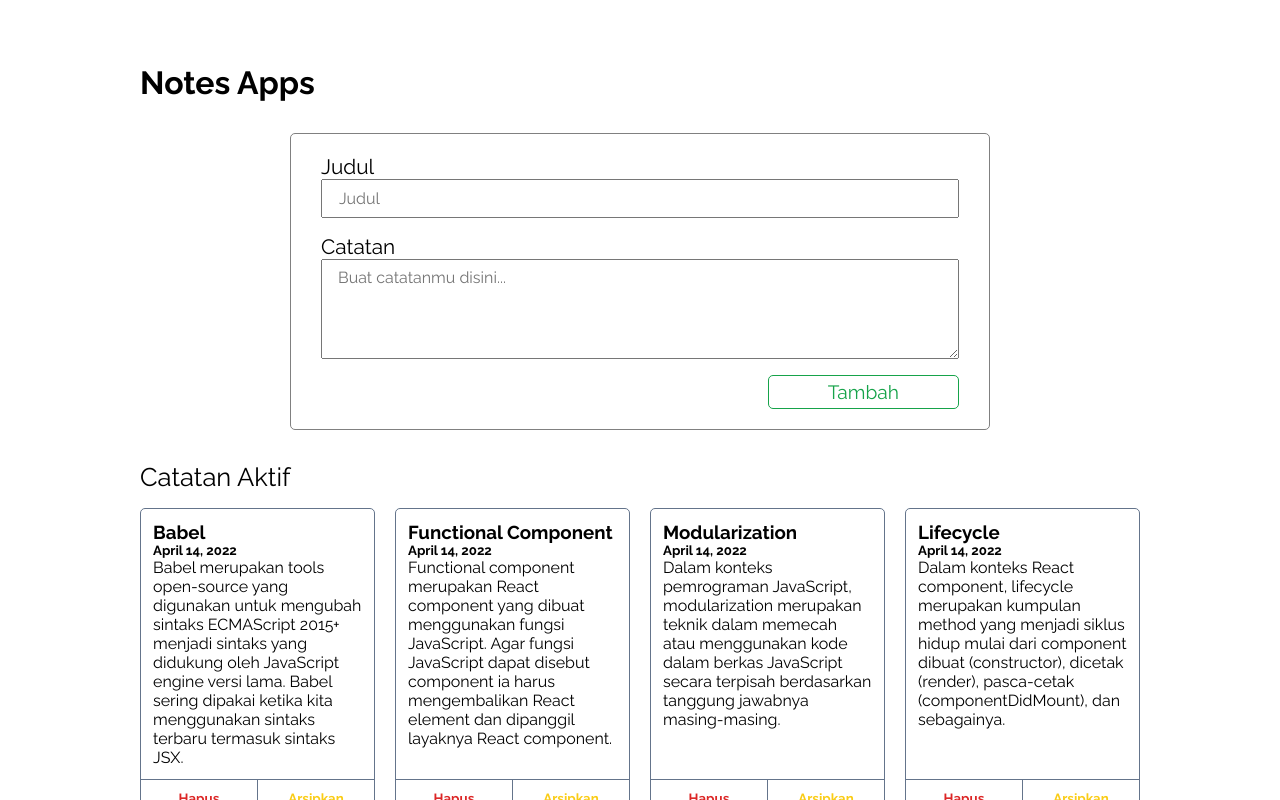
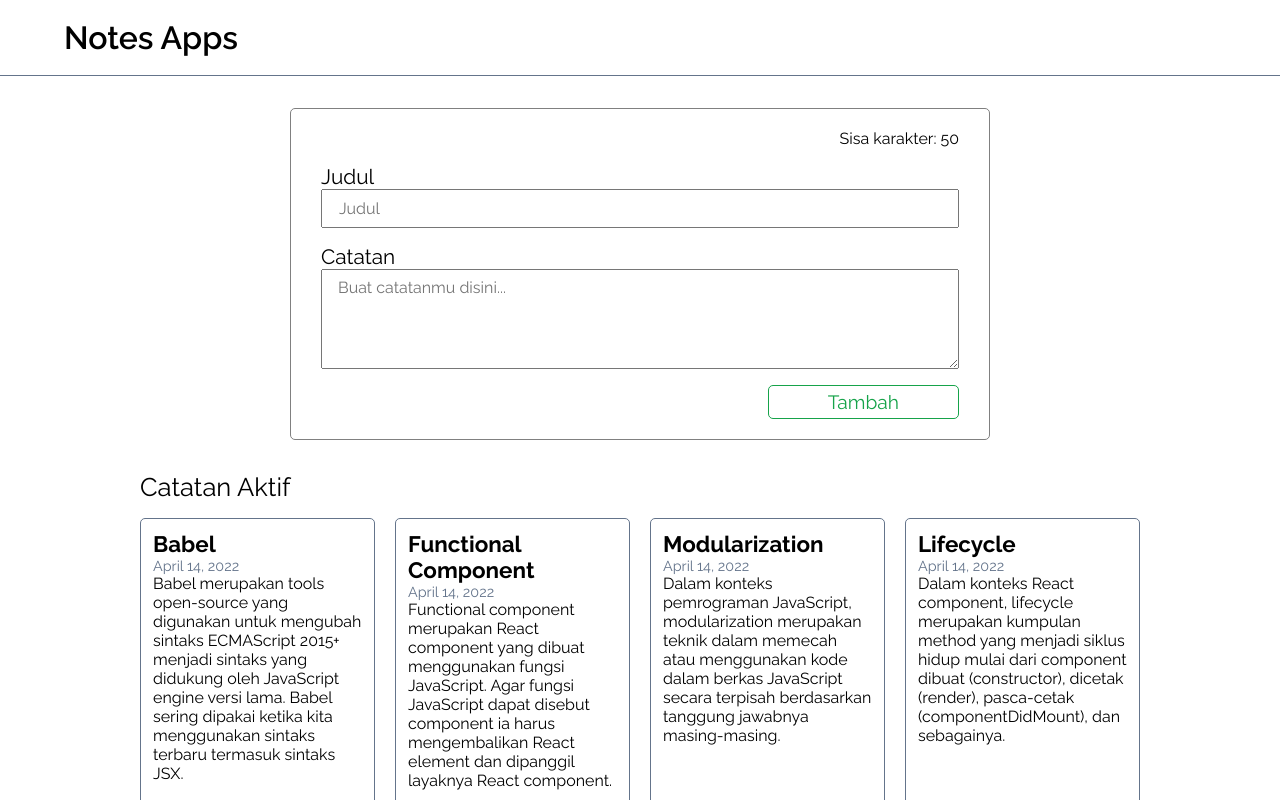
Before and after one commit to DhiaurrahmanRaziqRamadhan/personal-notes-apps, a React (Vite) app: page / in a window 1280 px wide. Shown: the top 800 px of the page. Built offline with nearby package versions, Linux system fonts and the light colour scheme.

Commit message:
menambahkan fitur limit judul

```diff
--- /dev/null
+++ b/src/component/Navbar.jsx
@@ -0,0 +1,13 @@
+import React from "react";
+
+function Navbar() {
+  return (
+    <header className="navbar">
+      <div className="title-navbar">
+        <p>Notes Apps</p>
+      </div>
+    </header>
+  )
+}
+
+export default Navbar
--- a/src/component/NotesApps.jsx
+++ b/src/component/NotesApps.jsx
@@ -2,6 +2,7 @@ import React from "react";
 import { formatDate, formattedData } from "../utils/data";
 import NotesInput from "./NotesInput";
 import NotesList from "./NotesList";
+import Navbar from "./Navbar";
 
 class NotesApps extends React.Component {
   constructor(props) {
@@ -59,9 +60,11 @@ class NotesApps extends React.Component {
 
     return (
       <div className="notes-apps">
-        <h1>Notes Apps</h1>
-        <NotesInput addNotes={this.onAddNotesHandler} />
-        <NotesList activeNotes={activeNotes} archivedNotes={archivedNotes} onDelete={this.onDeleteHandler} onToggleArchived={this.onToggleArchived}/>
+        <Navbar/>
+        <div className="content">
+          <NotesInput addNotes={this.onAddNotesHandler} />
+          <NotesList activeNotes={activeNotes} archivedNotes={archivedNotes} onDelete={this.onDeleteHandler} onToggleArchived={this.onToggleArchived}/>
+        </div>
       </div>
     );
   }
--- a/src/component/NotesCards.jsx
+++ b/src/component/NotesCards.jsx
@@ -6,9 +6,9 @@ function NotesCards({ title, body, createdAt, archived, id, onDelete, onToggleAr
   return (
     <div className="notes-card" >
       <div className="notes-content">
-        <h3>{title}</h3>
-        <h5>{createdAt}</h5>
-        <p>{body}</p>
+        <p className="title-content">{title}</p>
+        <p className="date-content">{createdAt}</p>
+        <p className="body-content">{body}</p>
       </div>
       <div className="notes-btn">
         <DeleteButton id={id} onDelete={onDelete}/>
--- a/src/component/NotesInput.jsx
+++ b/src/component/NotesInput.jsx
@@ -15,11 +15,14 @@ class NotesInput extends React.Component {
   }
 
   onTitleChangeEventListener(e) {
-    this.setState(() => {
-      return {
-        title: e.target.value,
-      }
-    })
+    const inputValue = e.target.value;
+
+    // Batasi panjang judul tidak lebih dari 50 karakter
+    if (inputValue.length <= 50) {
+      this.setState({
+        title: inputValue,
+      });
+    }
   }
 
   onBodyChangeEventListener(e) {
@@ -36,10 +39,13 @@ class NotesInput extends React.Component {
   }
 
   render() {
+    const remainingCharacters = 50 - this.state.title.length;
+
     return (
       <form className="notes-input" onSubmit={this.onSubmitEventListener}>
+        <label><p className="sisaKarakter">Sisa karakter: {remainingCharacters}</p></label>
         <label htmlFor="judul">Judul</label>
-        <input type="text" placeholder="Judul" value={this.state.title} onChange={this.onTitleChangeEventListener} id="judul" required/>
+        <input type="text" placeholder="Judul" value={this.state.title} onChange={this.onTitleChangeEventListener} id="judul"  maxLength="50" required/>
         <label htmlFor="catatan">Catatan</label>
         <textarea id="catatan" value={this.state.body} onChange={this.onBodyChangeEventListener} placeholder="Buat catatanmu disini..."></textarea>
         <button className="inputBtn" type="submit">Tambah</button>
--- a/src/component/NotesSearch.jsx
+++ /dev/null
@@ -1 +0,0 @@
-import React from "react";
--- a/src/styles/style.css
+++ b/src/styles/style.css
@@ -6,8 +6,12 @@
 }
 
 .notes-apps {
-  margin: 4rem auto;
+  margin: 0 auto;
   width: 100%;
+}
+
+.content {
+  margin: 0 auto;
   max-width: 1000px;
 }
 
@@ -22,7 +26,7 @@
   font-size: 1.3rem;
 }
 
-.notes-input input,.notes-input textarea {
+.notes-input input,.notes-input textarea,.search-input {
   margin-bottom: 1rem;
   font-size: 1rem;
   padding: 8px 16px;
@@ -44,6 +48,12 @@
   cursor: pointer;
   color: white;
   background-color: #16a34a;
+}
+
+.sisaKarakter {
+  font-size: 1rem;
+  margin-bottom: 1rem;
+  text-align: end;
 }
 
 textarea {
@@ -120,3 +130,27 @@ textarea {
   background-color: #facc15;
   color: white;
 }
+
+.title-content {
+  font-size: 1.4rem;
+  font-weight: 700;
+}
+
+.date-content {
+  font-size: .9rem;
+  color: #64748b;
+}
+
+.navbar {
+  display: flex;
+  justify-content: space-between;
+  align-items: center;
+  padding: 1.2rem 4rem;
+  width: 100%;
+  border-bottom: 1px solid #64748b;
+}
+
+.navbar .title-navbar{
+  font-size: 2rem;
+  font-weight: 600;
+}
```
